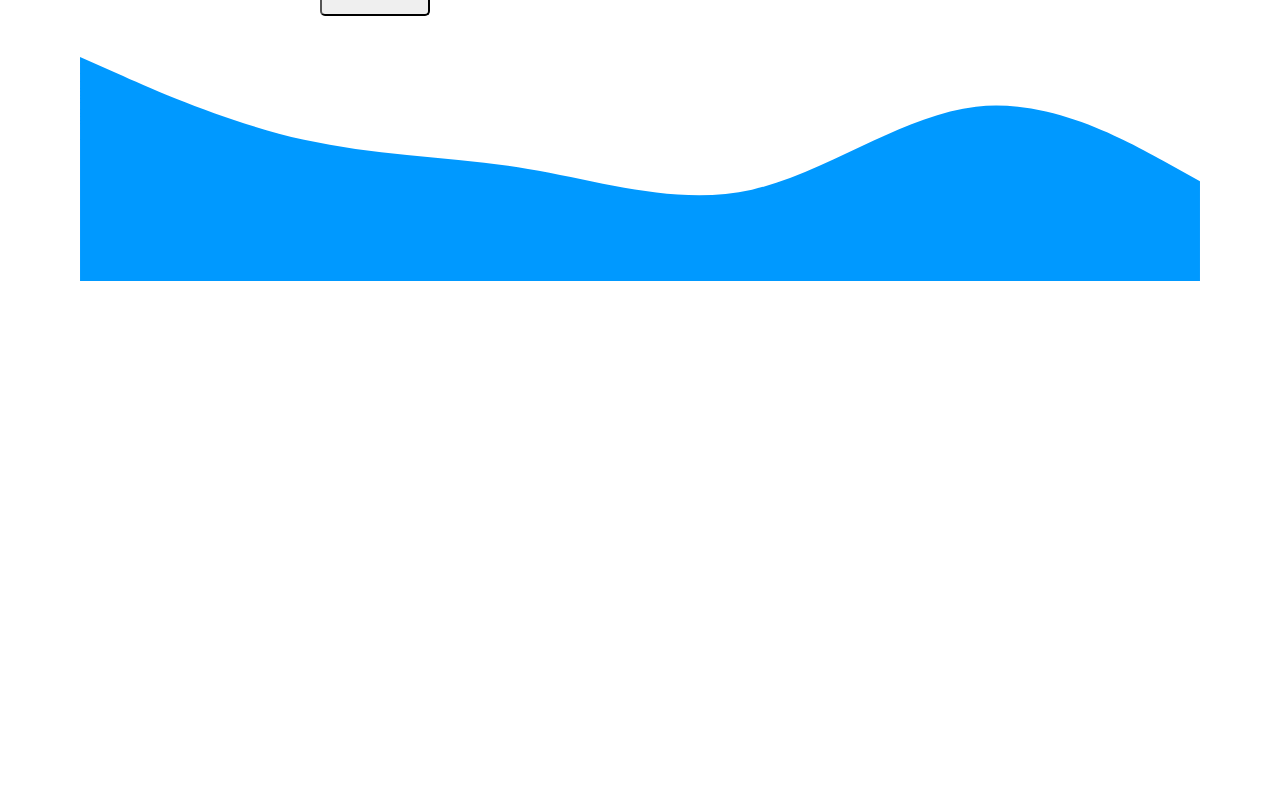
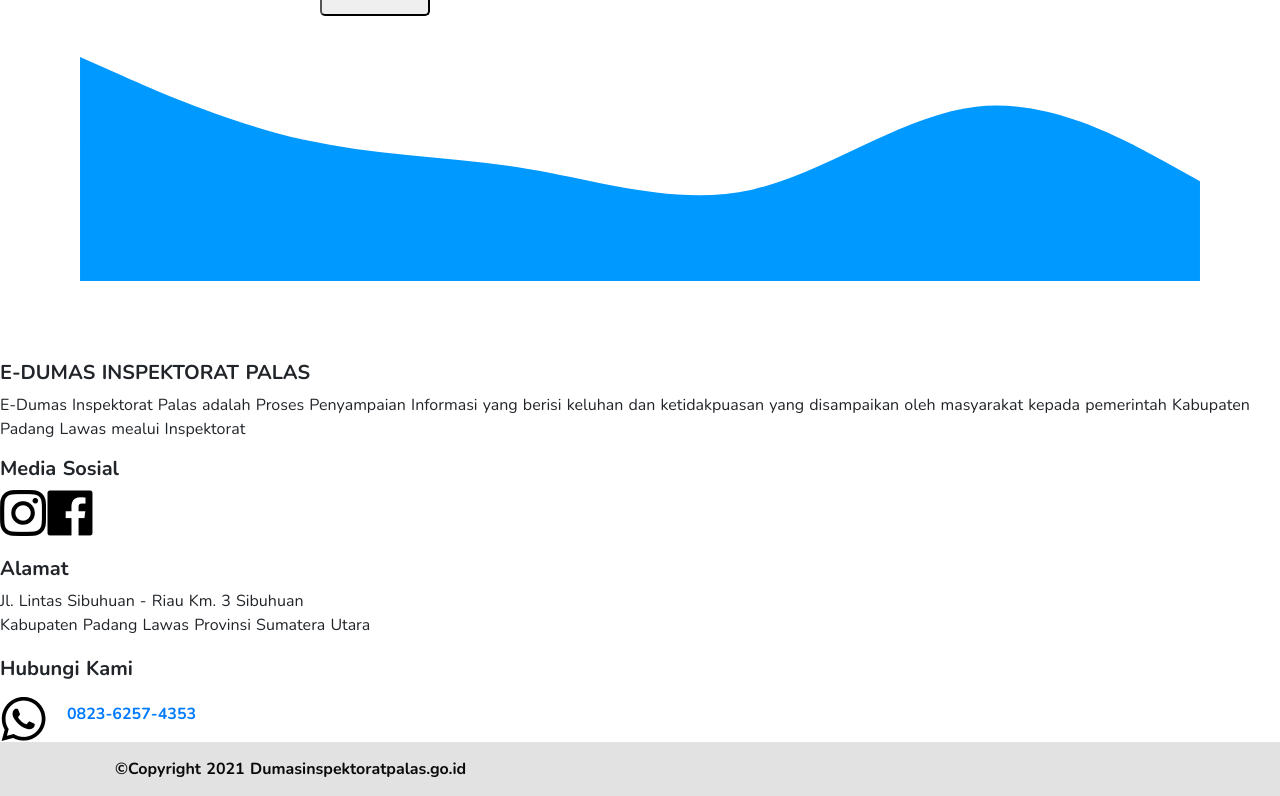
Before and after one commit to nizammarwadi/dumasinspektoratpalas, a Nuxt app: page / in a window 1280 px wide. Shown: the part 4687-5483 px from the top of the page. Before the commit the page ends 5048 px from the top, so only its background shows below. Built offline with nearby package versions, Linux system fonts and the light colour scheme.

Commit message:
repair generate

```diff
--- a/components/organisms/Footer.vue
+++ b/components/organisms/Footer.vue
@@ -139,5 +139,3 @@ export default {
         }
     }
 </style>
-
-                        <p>E-Dumas Inspektorat Palas adalah proses penyampaian informasi yang berisi keluhan dan ketidakpuasan yang disampaikan oleh masyarakat kepada pemerintah Kabupaten Padang Lawas melalui Inspektorat
--- a/pages/index.vue
+++ b/pages/index.vue
@@ -9,7 +9,7 @@
     <Flow/>
     <Team/>/
     <Registrasi/>
-    <!-- <Footer/> -->
+    <Footer/>
   </div>
 </template>
 
@@ -23,7 +23,7 @@ import Principle from "~/components/organisms/Principle"
 import Flow from "~/components/organisms/Flow"
 import Team from "~/components/organisms/Team"
 import Registrasi from "~/components/organisms/Registrasi"
-// import Footer from "~/components/organisms/Footer"
+import Footer from "~/components/organisms/Footer"
 export default {
   components: {
     Navbar: Navbar,
@@ -35,7 +35,7 @@ export default {
     Flow: Flow,
     Registrasi: Registrasi,
     Team: Team,
-    // Footer: Footer,
+    Footer: Footer,
   }
 }
 </script>
```
